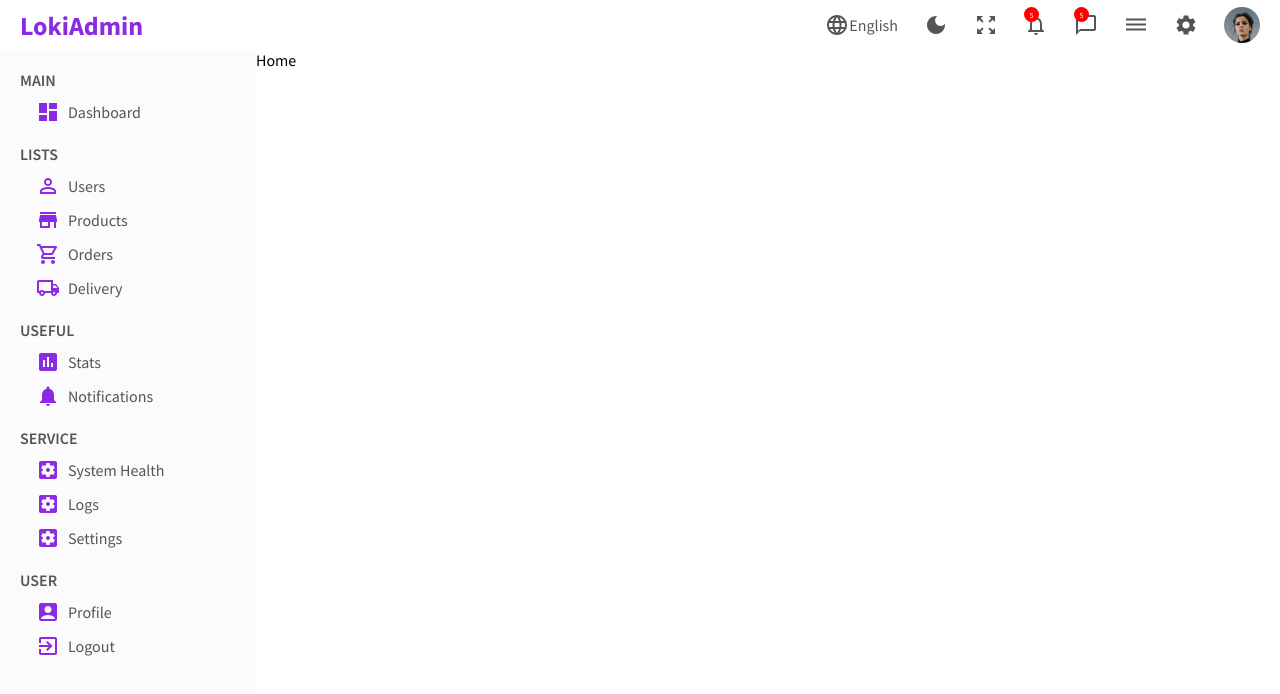
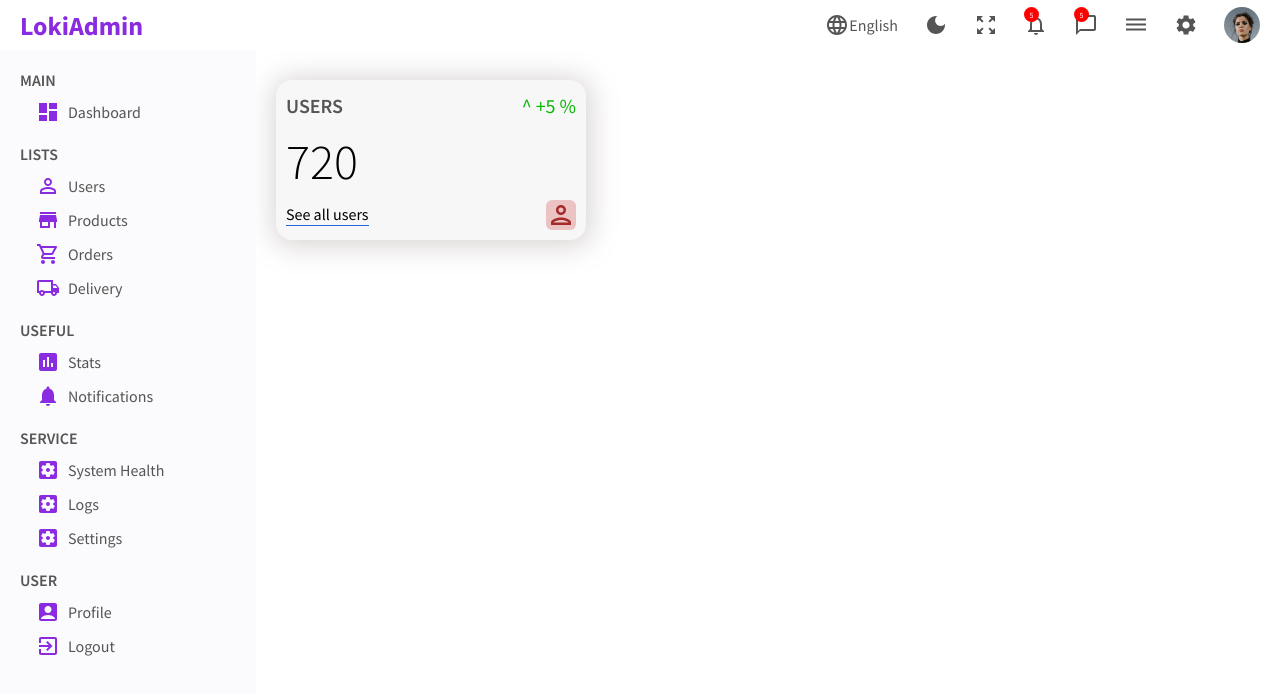
Before and after one commit to lokendra-loki/Admin-Panel, a React (Create React App) app: page / in a window 1280 px wide. Shown: the top 694 px of the page. Built offline with nearby package versions, Linux system fonts and the light colour scheme.

Commit message:
home screen

```diff
--- /dev/null
+++ b/src/components/featuredInfo/FeaturedInfo.js
@@ -0,0 +1,42 @@
+import { PersonOutlined } from '@mui/icons-material'
+import React from 'react'
+import "./featuredinfo.scss"
+
+
+function FeaturedInfo() {
+    return (
+        <div className='featured'>
+            <div className="boxContainer">
+
+                {/* 1st Row---------------------------- */}
+                <div className="firstRowContainerOfBoxContainer">
+                    <span className="titleOfBox">USERS</span>
+                    <span className="increasePercentageText"> ^ +5 %</span>
+                </div>
+
+
+                {/* 2nd Row---------------------------- */}
+                <div className="secondRowContainerOfBoxContainer">
+                    <span className="numberDataOfBox">720</span>
+                </div>
+
+
+                {/* 3rd Row---------------------------- */}
+                <div className="thirdRowContainerOfBoxContainer">
+                    <span className="thirdRowTitle">See all users</span>
+                    <PersonOutlined className='thirdRowIcon'/>
+                </div>
+
+
+
+
+
+
+
+
+            </div>
+        </div>
+    )
+}
+
+export default FeaturedInfo
--- /dev/null
+++ b/src/components/featuredInfo/featuredinfo.scss
@@ -0,0 +1,72 @@
+.featured {
+  margin-top: 30px;
+  margin-left: 20px;
+  .boxContainer {
+    height: 160px;
+    width: 310px;
+    border-radius: 16px;
+    background-color: rgb(247, 247, 247);
+
+    box-shadow: 1px 2px 26px 5px rgba(156, 142, 142, 0.36);
+    -webkit-box-shadow: 1px 2px 26px 5px rgba(156, 142, 142, 0.36);
+    -moz-box-shadow: 1px 2px 26px 5px rgba(156, 142, 142, 0.36);
+
+    .firstRowContainerOfBoxContainer {
+      width: 100%;
+      height: 50px;
+      display: flex;
+      align-items: center;
+      justify-content: space-between;
+
+      .titleOfBox {
+        font-size: 20px;
+        font-weight: 600;
+        color: #555;
+        margin-left: 10px;
+      }
+
+      .increasePercentageText {
+        font-size: 20px;
+        font-weight: 400;
+        color: rgb(9, 182, 9);
+        margin-right: 10px;
+      }
+    }
+
+    .secondRowContainerOfBoxContainer {
+      width: 100%;
+      height: 60px;
+
+      .numberDataOfBox {
+        display: flex;
+        align-items: center;
+        font-size: 50px;
+        font-weight: 300;
+        color: black;
+        margin-left: 10px;
+      }
+    }
+
+    .thirdRowContainerOfBoxContainer {
+      width: 100%;
+      height: 50px;
+      display: flex;
+      align-items: center;
+      justify-content: space-between;
+
+      .thirdRowTitle {
+        margin-left: 10px;
+        padding-bottom: 1px;
+        border-bottom: 1px solid #1f67db;
+      }
+      .thirdRowIcon {
+        width: 30px;
+        height: 30px;
+        margin-right: 10px;
+        background-color: rgb(235, 195, 195);
+        color: brown;
+        border-radius: 6px;
+      }
+    }
+  }
+}
--- a/src/components/home/Home.js
+++ b/src/components/home/Home.js
@@ -1,9 +1,12 @@
 import React from 'react'
+import FeaturedInfo from '../featuredInfo/FeaturedInfo'
 import "./home.scss"
 
 function Home() {
   return (
-    <div className='home'>Home</div>
+    <div className='home'>
+      <FeaturedInfo/>
+    </div>
   )
 }
 
```
